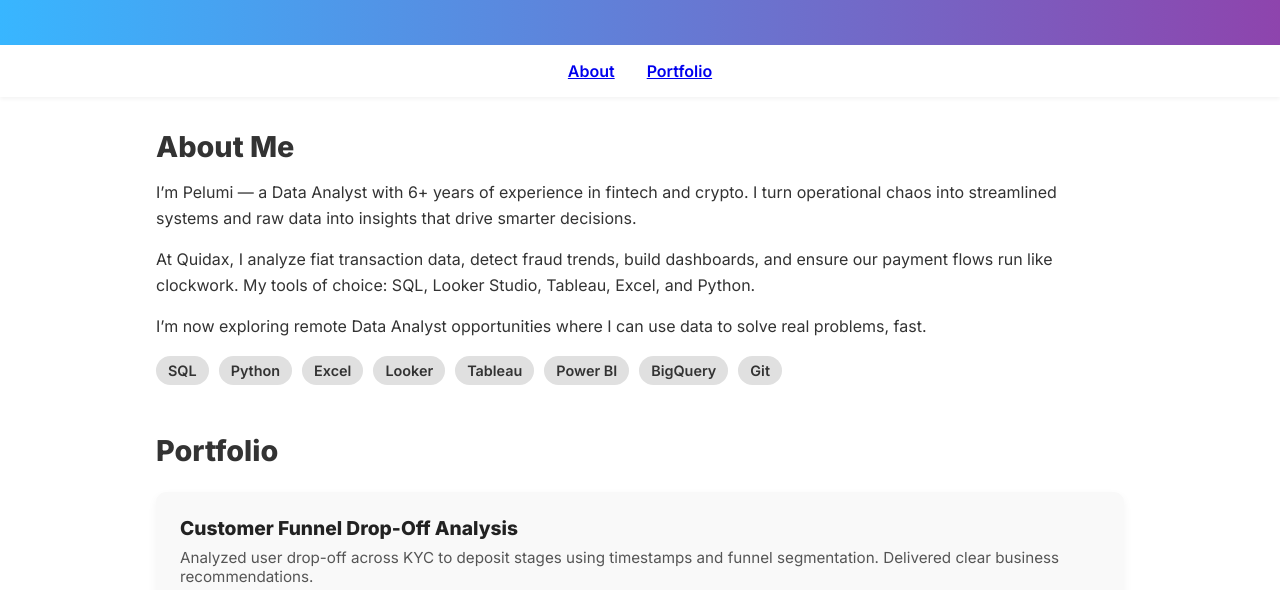
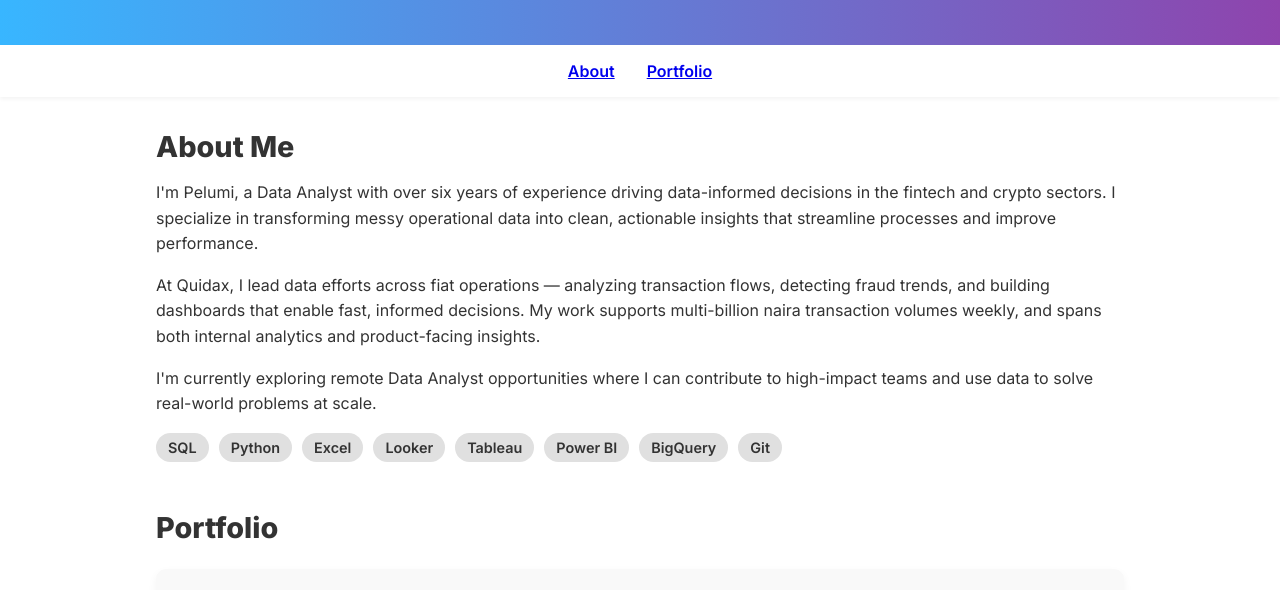
Before and after one commit to Qkpesko/data_projects, a plain HTML site: page index.html in a window 1280 px wide. Shown: the part 137-727 px from the top of the page. Drawn offline with Linux system fonts and the light colour scheme.

Commit message:
Update index.html

```diff
--- a/index.html
+++ b/index.html
@@ -126,19 +126,20 @@
   <section class="about" id="about">
   <h2>About Me</h2>
   <p>
-      I’m Pelumi — a Data Analyst with 6+ years of experience in fintech and crypto. I turn operational chaos into streamlined systems and raw data into insights that drive smarter decisions.
+    I'm Pelumi, a Data Analyst with over six years of experience driving data-informed decisions in the fintech and crypto sectors. I specialize in transforming messy operational data into clean, actionable insights that streamline processes and improve performance.
   </p>
   <p>
-      At Quidax, I analyze fiat transaction data, detect fraud trends, build dashboards, and ensure our payment flows run like clockwork. My tools of choice: SQL, Looker Studio, Tableau, Excel, and Python.
+    At Quidax, I lead data efforts across fiat operations — analyzing transaction flows, detecting fraud trends, and building dashboards that enable fast, informed decisions. My work supports multi-billion naira transaction volumes weekly, and spans both internal analytics and product-facing insights.
   </p>
   <p>
-      I’m now exploring remote Data Analyst opportunities where I can use data to solve real problems, fast.
+    I'm currently exploring remote Data Analyst opportunities where I can contribute to high-impact teams and use data to solve real-world problems at scale.
   </p>
   <div class="skills">
     <span>SQL</span><span>Python</span><span>Excel</span><span>Looker</span><span>Tableau</span>
     <span>Power BI</span><span>BigQuery</span><span>Git</span>
   </div>
 </section>
+
 
   <section class="portfolio" id="portfolio">
     <h2>Portfolio</h2>
```
Lines whose indentation alone changed are shown as unchanged.
